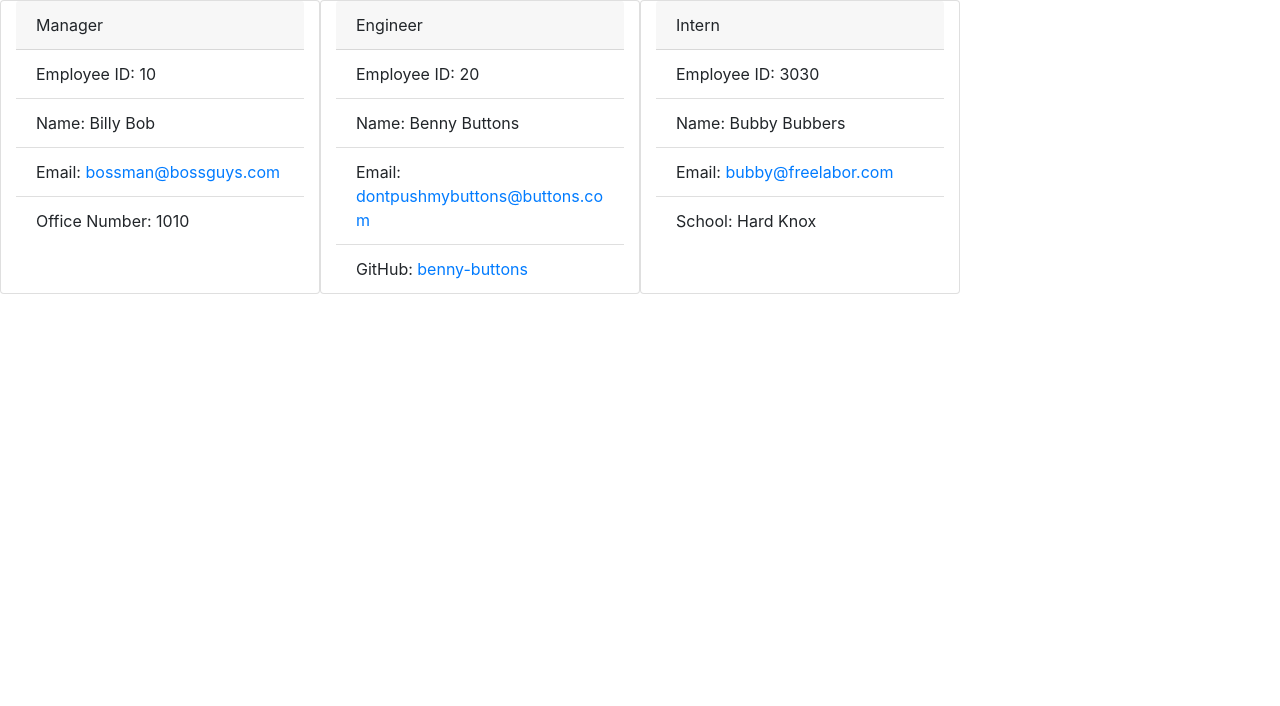
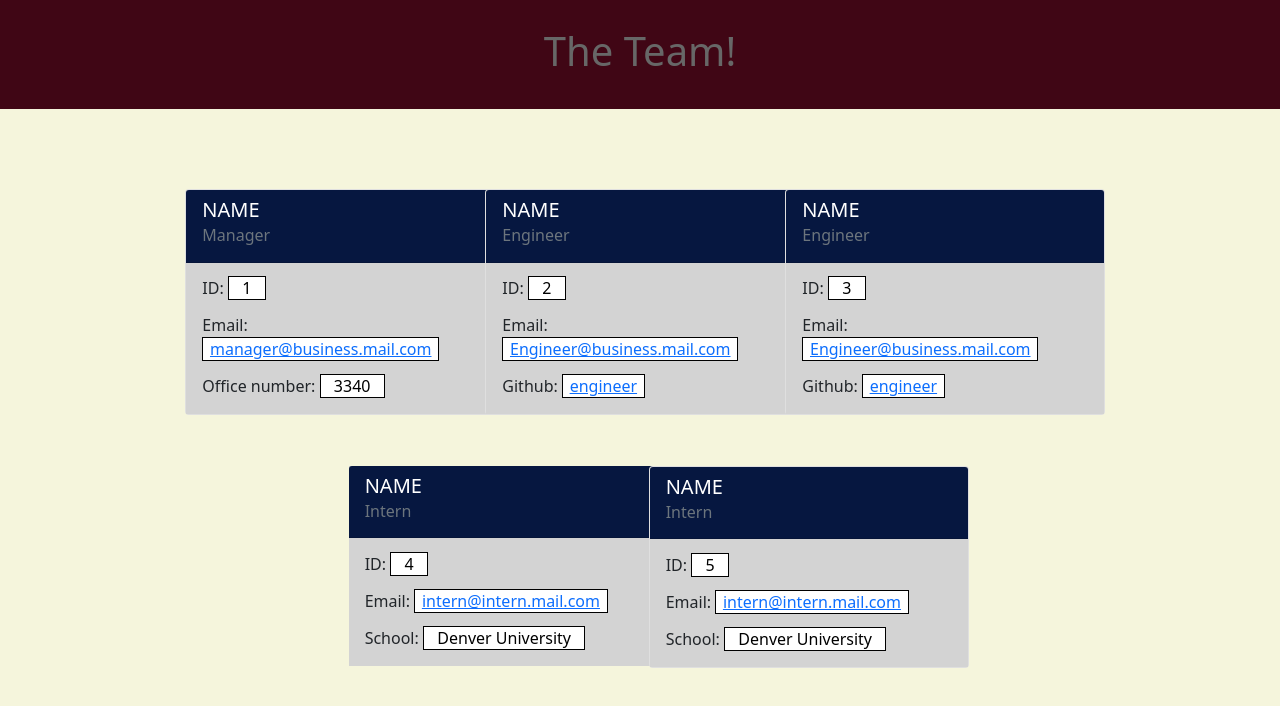
Before and after one commit to Montyking20/Team-Profile-Generator, a plain HTML site: page dist/index.html in a window 1280 px wide. Drawn offline with nearby package versions, Linux system fonts and the light colour scheme.

Commit message:
updated index.html and style.css

```diff
--- a/dist/index.html
+++ b/dist/index.html
@@ -1,48 +1,130 @@
-<!DOCTYPE html>
+<!doctype html>
 <html lang="en">
   <head>
-            <meta charset="UTF-8">
-            <meta http-equiv="X-UA-Compatible" content="IE=edge">
-            <meta name="viewport" content="width=device-width, initial-scale=1.0">
+        <meta charset="utf-8">
+        <meta name="viewport" content="width=device-width, initial-scale=1">
+        <link href="https://cdn.jsdelivr.net/npm/bootstrap@5.1.3/dist/css/bootstrap.min.css" rel="stylesheet" integrity="sha384-1BmE4kWBq78iYhFldvKuhfTAU6auU8tT94WrHftjDbrCEXSU1oBoqyl2QvZ6jIW3" crossorigin="anonymous">
+        <link rel="stylesheet" href="./style.css">
         <title>Team Profile Generator</title>
-            <link rel="stylesheet" href="https://cdn.jsdelivr.net/npm/bootstrap@4.6.1/dist/css/bootstrap.min.css" integrity="sha384-zCbKRCUGaJDkqS1kPbPd7TveP5iyJE0EjAuZQTgFLD2ylzuqKfdKlfG/eSrtxUkn" crossorigin="anonymous">
-            <link rel="stylesheet" href="./style.css">
   </head>
   <body>
-            <main>
-                <div class="card col-lg-3 col-md-5 col-sm-8" style="width: 18rem;">
-            <div class="card-header">
-              Manager
+        <header class="header">
+            <h1>The Team!</h1>
+        </header>
+        <main class="container"style="margin-right: 45pt; margin-top: 60pt;
+    ">
+
+          <div class="row row-cols-1 row-cols-md-3 g-4" style="vertical-align: middle; ; justify-content: center;">
+
+          <div class="col">
+            <div class="card h-100" style="width: 20rem; margin-left: 70pt;">
+              <div class="card-color">
+                <div class="card-body">
+                  <section class="card-header">
+                  <h5 class="card-title">NAME</h5>
+                  <h6 class="card-subtitle mb-2 text-muted">Manager</h6>
+                  </section>
+                  <label>ID:</label>
+                    <a class="card-text">1</a>
+                    <br>
+                  <label>Email:</label>
+                    <a href="mailto:manager@business.mail.com" class="card-link">manager@business.mail.com</a>
+                    <br>
+                  <label>Office number:</label>
+                   <a class="card-text">3340</a>
                 </div>
-            <ul class="list-group list-group-flush">
-              <li class="list-group-item">Employee ID: 10</li>
-              <li class="list-group-item">Name: Billy Bob</li>
-              <li class="list-group-item">Email: <a href="mailto:bossman@bossguys.com">bossman@bossguys.com</a></li>
-              <li class="list-group-item">Office Number: 1010</li>
-            </ul>
               </div>
-<div class="card col-lg-3 col-md-5 col-sm-8" style="width: 18rem;">
-            <div class="card-header">
-              Engineer
             </div>
-            <ul class="list-group list-group-flush">
-              <li class="list-group-item">Employee ID: 20</li>
-              <li class="list-group-item">Name: Benny Buttons</li>
-              <li class="list-group-item">Email: <a href="mailto:dontpushmybuttons@buttons.com">dontpushmybuttons@buttons.com</a></li>
-              <li class="list-group-item">GitHub: <a href="https://github.com/benny-buttons" target="_blank">benny-buttons</a></li>
-            </ul>
           </div>
-<div class="card col-lg-3 col-md-5 col-sm-8" style="width: 18rem;">
-            <div class="card-header">
-              Intern
+
+          <div class="col">
+            <div class="card h-100" style="width: 20rem;">
+              <div class="card-color" >
+                <div class="card-body">
+                    <section class="card-header">
+                    <h5 class="card-title">NAME</h5>
+                    <h6 class="card-subtitle mb-2 text-muted">Engineer</h6>
+                    </section>
+                    <label>ID:</label>
+                      <a class="card-text">2</a>
+                      <br>
+                    <label>Email:</label>
+                      <a href="mailto:Engineer@business.mail.com" class="card-link" style="background-color: #fff;">Engineer@business.mail.com</a>
+                      <br>
+                    <label>Github:</label>
+                      <a href="https://github.com/engineer" class="card-link">engineer</a>
                 </div>
-            <ul class="list-group list-group-flush">
-              <li class="list-group-item">Employee ID: 3030</li>
-              <li class="list-group-item">Name: Bubby Bubbers</li>
-              <li class="list-group-item">Email: <a href="mailto:bubby@freelabor.com">bubby@freelabor.com</a></li>
-              <li class="list-group-item">School: Hard Knox</li>
-            </ul>
               </div>
+            </div>
+          </div>
+
+          <div class="col">
+            <div class="card h-100" style="width: 20rem; margin-left: -50pt;">
+              <div class="card-color" >
+                <div class="card-body">
+                    <section class="card-header">
+                    <h5 class="card-title">NAME</h5>
+                    <h6 class="card-subtitle mb-2 text-muted">Engineer</h6>
+                    </section>
+                    <label>ID:</label>
+                      <a class="card-text">3</a>
+                      <br>
+                    <label>Email:</label>
+                      <a href="mailto:Engineer@business.mail.com" class="card-link" style="background-color: #fff;">Engineer@business.mail.com</a>
+                      <br>
+                    <label>Github:</label>
+                      <a href="https://github.com/engineer" class="card-link">engineer</a>
+                </div>
+              </div>
+            </div>
+          </div>
+
+          <div class="col">
+            <div clas="card h-100" style="width: 20rem;margin-left: 50pt;margin-top: 20pt;">
+              <div class="card-color">
+                <div class="card-body">
+                  <section class="card-header">
+                  <h5 class="card-title">NAME</h5>
+                  <h6 class="card-subtitle mb-2 text-muted">Intern</h6>
+                  </section>
+                  <label>ID:</label>
+                    <a class="card-text">4</a>
+                    <br>
+                  <label>Email:</label>
+                    <a href="mailto:intern@intern.mail.com" class="card-link">intern@intern.mail.com</a>
+                    <br>
+                  <label>School:</label>
+                    <a class="card-text">Denver University</a>
+                </div>
+              </div>
+            </div>
+          </div>
+
+          <div class="col">
+            <div class="card h-5" style="width: 20rem;margin-left: -10pt;margin-top: 20pt;">
+              <div class="card-color">
+                <div class="card-body">
+                  <section class="card-header">
+                  <h5 class="card-title">NAME</h5>
+                  <h6 class="card-subtitle mb-2 text-muted">Intern</h6>
+                  </section>
+                  <label>ID:</label>
+                    <a class="card-text">5</a>
+                    <br>
+                  <label>Email:</label>
+                    <a href="mailto:intern@intern.mail.com" class="card-link">intern@intern.mail.com</a>
+                    <br>
+                  <label>School:</label>
+                    <a class="card-text">Denver University</a>
+                </div>
+              </div>
+            </div>
+          </div>
+
+
         </main>
+
+        <script src="https://cdn.jsdelivr.net/npm/bootstrap@5.1.3/dist/js/bootstrap.bundle.min.js" integrity="sha384-ka7Sk0Gln4gmtz2MlQnikT1wXgYsOg+OMhuP+IlRH9sENBO0LRn5q+8nbTov4+1p" crossorigin="anonymous"></script>
+
     </body>
 </html>
--- a/dist/style.css
+++ b/dist/style.css
@@ -1,59 +1,61 @@
+/*Universal Selector*/
+* {
+  box-sizing: border-box;
+  padding: 0;
+  margin: 0;
+  }
+
 body {
-    margin: 0;
-    padding: 0;
+    background-color: beige;
 }
 
-ul {
-    list-style-type: none;
+label {
+    margin-top: 10pt;
 }
 
-main {
+.header {
+    background-color: #400615;
+    color: #676767;
     display: flex;
-    flex-wrap: wrap;
+    justify-content: center;
+    margin-bottom: 20px;
 }
 
-#header {
-    background-color: rgb(242, 95, 95);
-    position: top;
-    padding: 3rem;
-    text-align: center;
-    color: white;
+.header {
+    padding: 20pt;
 }
 
-.emp-container {
-    width: 18rem;
-    margin-left: 6rem;
-    margin-top: 2rem;
-    max-width: 18rem;
-    display: flex;
-    flex-wrap: wrap;
-    box-shadow:  0px 20px 12px 0 #000,
-    0 16px 8px 0px #ccc;
-    background-color: rgb(222, 222, 222);
+.card{
+    margin-left: 10pt;
 }
 
-.emp-header {
-    display: flex;
-    flex-wrap: wrap;
-    width: 100%;
-    background-color: rgb(104, 156, 247);
-    justify-content: left;
-    color: white;
+.card-color {
+    background-color: lightgray;
 }
 
-.emp-header h3 {
-    margin-left: 1rem;
+.card-text {
+    text-align: center;
+    background-color: #fff;
+    color:#000000;
+    padding-right: 10pt;
+    padding-left: 10pt;
+    border: .5pt solid #000000;
+    text-decoration: none;
 }
 
-.emp-details {
-    display: block;
+.card-link {
+    text-align: center;
+    background-color: #fff;
+    padding-left: 5pt;
+    padding-right: 5pt;
+    margin-right: 5pt;
+    border: .5pt solid #000000;
 }
 
-.emp-details li{
-    padding: .7rem;
-    max-width: 80%;
-    margin-left: .02rem;
-    margin-right: .02rem;
-    background-color: white;
-    border: .02rem solid rgb(152, 150, 150);
+ .card-header {
+    background-color: #061740;
+    color:#fff;
+    margin-left: -12pt;
+    margin-top: -12pt;
+    margin-right: -12pt;
 }
```
Lines whose indentation alone changed are shown as unchanged.
